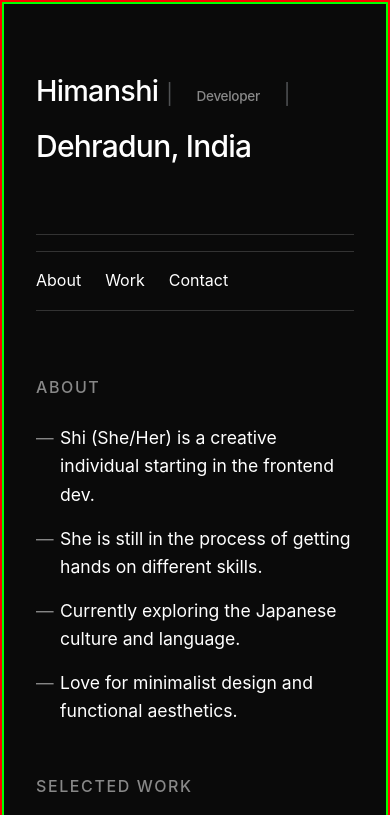
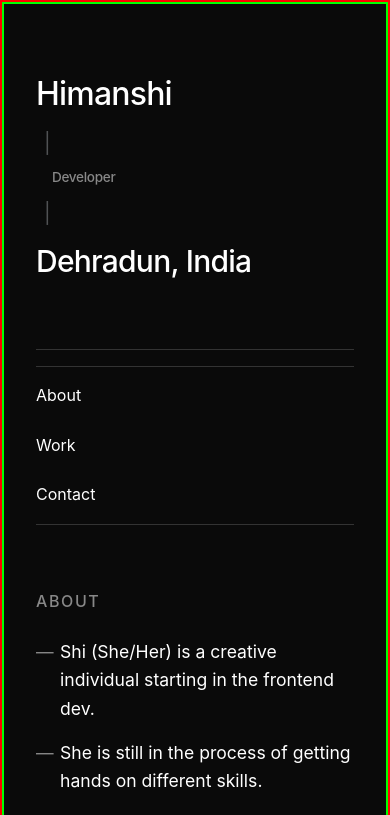
Before and after one commit to WorkwithShi/WataShi, a React (Vite) app: page / in a window 390 px wide. Shown: the top 815 px of the page. Built offline with nearby package versions, Linux system fonts and the light colour scheme.

Commit message:
Cleaned up index.css

```diff
--- a/src/index.css
+++ b/src/index.css
@@ -8,8 +8,26 @@
 :root {
   font-family: 'Inter',system-ui,sans-serif;
   line-height: 1.6;
+  --accent-color: rgb(132, 221, 251);
+  --text-muted : #888;
+  --background: #0a0a0a;
 }
 
+
+
+@media (max-width: 600px) {
+  .profile-header,
+  .links,
+  .name-title-group {
+    flex-direction: column;
+    align-items: flex-start;
+  }
+
+  .name {
+    font-size: 1.5rem;
+  }
+
+}
 h1, h2, h3 {
   font-weight: 500;
   letter-spacing: -0.025em;
@@ -45,16 +63,24 @@ body { border: 2px solid red;}
 }
 
 .name {
-  font-size: 2.5rem;
-  margin-bottom: 0.25rem;
-
+  font-size: 2rem;
+  font-weight: 500;
+  margin: 0;
+  padding: 0;
+  display: inline;
 }
 
 .title {
-  font-size: 1rem;
-  color: #888;
+  font-size: 0.85;
+  padding: 0 1rem;
+  color: var(--text-muted);
+  display: inline;
+  margin: 0;
 }
 
+.name:hover, .title:hover {
+  color: var(--accent-color);
+}
 
 .profile-section {
   text-align: left;
@@ -80,18 +106,6 @@ body { border: 2px solid red;}
   flex-wrap: wrap;
 }
 
-.name, .title {
-  display: inline;
-  margin: 0;
-  padding: 0;
-
-}
-
-.name {
-  font-size: 1.8rem;
-  font-weight: 500;
-  margin: 0;
-}
 
 .name:hover{
   color: rgb(132, 221, 251);
@@ -110,7 +124,7 @@ body { border: 2px solid red;}
   content: "|";
   color: aliceblue;
   opacity: 0.3;
-  padding-right: 0 0.5rem;
+  padding: 0 0.5rem;
 }
 
 .links {
@@ -134,6 +148,16 @@ body { border: 2px solid red;}
   opacity: 1;
 }
 
+.project {
+  margin-bottom: 2.5rem;
+}
+
+.project-title {
+  font-size: 1.25rem;
+  font-weight: 500;
+  margin-bottom: 0.25rem;
+
+}
 
 .project-title {
   font-size: 1.25rem;
@@ -238,14 +262,3 @@ body { border: 2px solid red;}
   color: #888;
   margin-bottom: 1.5rem;
 }
-
-.project {
-  margin-bottom: 2.5rem;
-}
-
-.project-title {
-  font-size: 1.25rem;
-  font-weight: 500;
-  margin-bottom: 0.25rem;
-
-}
```
